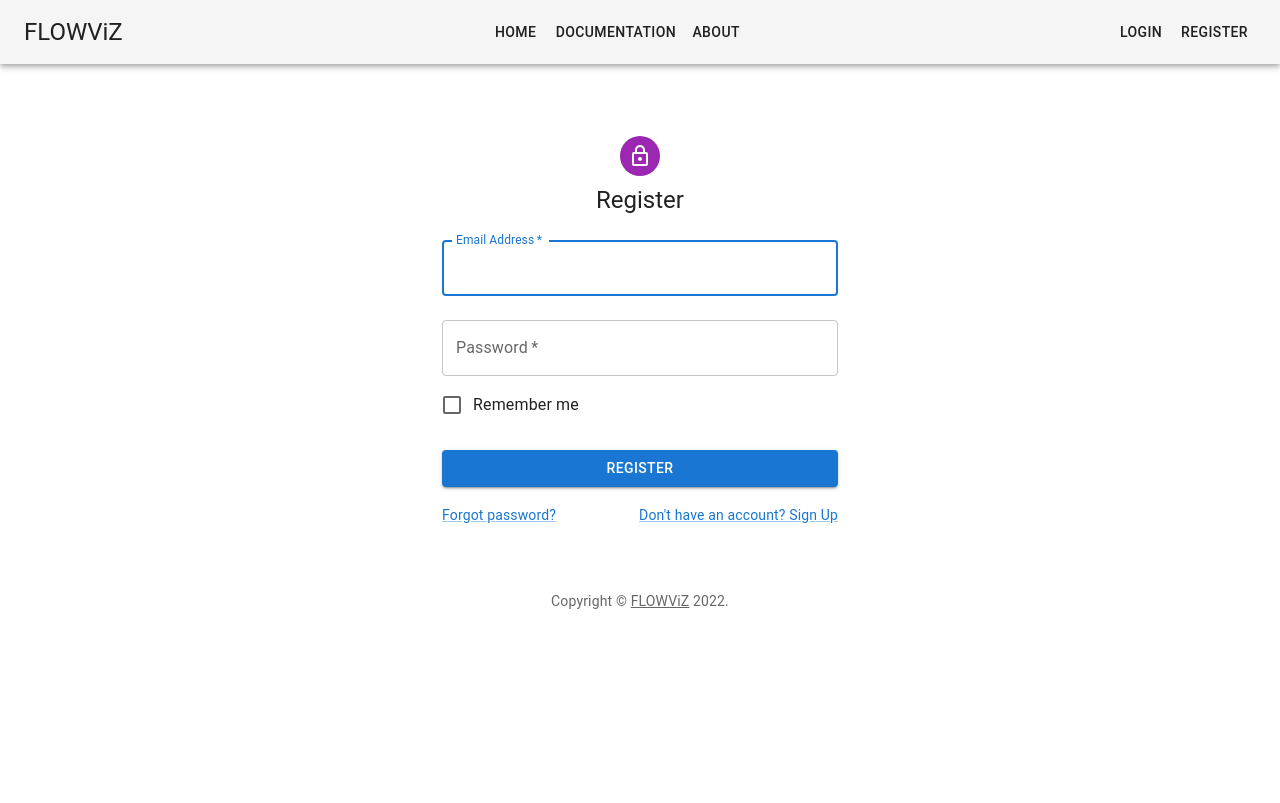
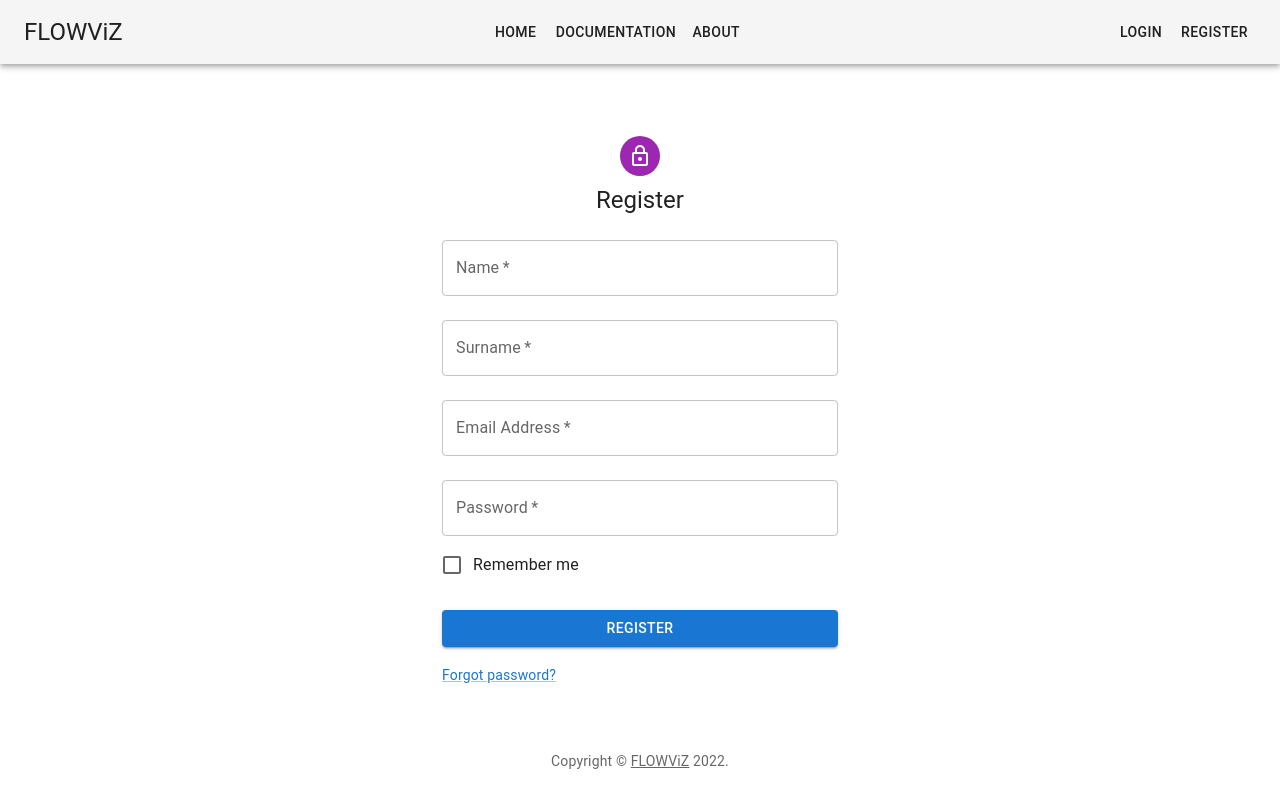
Before and after one commit to mig07/FLOWViZ, a React app in the folder client/: page /register in a window 1280 px wide. Built offline with nearby package versions, Linux system fonts and the light colour scheme.

Commit message:
Changed dev-config; updated doc; updated userForm

```diff
--- a/client/src/App.js
+++ b/client/src/App.js
@@ -21,7 +21,7 @@ export default function App() {
         <NavBar/>
           <Routes>
             <Route exact path={"/"} element={<Home />} />
-            <Route exact path={"/documentation"} element={<Documentation config={Config} />} />
+            <Route exact path={"/documentation"} element={<Documentation config={Config.server} />} />
             <Route exact path={"/about"} element={<About />} />
             <Route exact path={"/login"} element={<Login />} />
             <Route exact path={"/register"} element={<Register />} />
--- a/client/src/component/common/userForm.js
+++ b/client/src/component/common/userForm.js
@@ -15,7 +15,7 @@ import { createTheme, ThemeProvider } from '@mui/material/styles';
 
 const theme = createTheme();
 
-function loginForm() {
+function LoginForm() {
     return (
         <>
             <TextField
@@ -26,7 +26,7 @@ function loginForm() {
                 label="Email Address"
                 name="email"
                 autoComplete="email"
-                autoFocus
+                //autoFocus
             />
             <TextField
                 margin="normal"
@@ -42,7 +42,7 @@ function loginForm() {
     )
 }
 
-function registerForm() {
+function RegisterForm() {
     return (
         <>
             <TextField
@@ -53,7 +53,7 @@ function registerForm() {
                 label="Name"
                 name="name"
                 autoComplete="name"
-                autoFocus
+                //autoFocus
             />
             <TextField
                 margin="normal"
@@ -63,9 +63,8 @@ function registerForm() {
                 label="Surname"
                 name="Surname"
                 autoComplete="Surname"
-                autoFocus
             />
-            { loginForm() }
+            { LoginForm() }
         </>
     )
 }
@@ -99,27 +98,15 @@ export default function UserForm(props) {
             <Typography component="h1" variant="h5">
                 {props.operationName}
             </Typography>
+
             <Box component="form" onSubmit={handleSubmit} noValidate sx={{ mt: 1 }}>
-                <TextField
-                    margin="normal"
-                    required
-                    fullWidth
-                    id="email"
-                    label="Email Address"
-                    name="email"
-                    autoComplete="email"
-                    autoFocus
-                />
-                <TextField
-                    margin="normal"
-                    required
-                    fullWidth
-                    name="password"
-                    label="Password"
-                    type="password"
-                    id="password"
-                    autoComplete="current-password"
-                />
+            { (() => {
+                switch(props.operationName) {
+                    case "Register": return <RegisterForm/>
+                    case "Login": return <LoginForm/>
+                }
+                })()
+            }
             <FormControlLabel
                 control={<Checkbox value="remember" color="primary" />}
                 label="Remember me"
@@ -140,7 +127,7 @@ export default function UserForm(props) {
                 </Grid>
                 <Grid item>
                 <Link href="#" variant="body2">
-                    {"Don't have an account? Sign Up"}
+                    {(() => {if (props.operationName === "Login") return "Don't have an account? Sign Up"})()}
                 </Link>
                 </Grid>
             </Grid>
--- a/client/src/config/dev-config.json
+++ b/client/src/config/dev-config.json
@@ -1,4 +1,7 @@
 {
-    "address": "localhost",
-    "port": 3000
+    "server": {
+        "appProtocol": "http",
+        "address": "localhost",
+        "port": 3000
+    }
 }
--- a/client/src/page/documentation.js
+++ b/client/src/page/documentation.js
@@ -9,7 +9,7 @@ import { createTheme, ThemeProvider } from '@mui/material/styles';
 export default function Documentation(props) {
 
     const theme = createTheme()
-    const uri = `http://${props.config.address}:${props.config.port}/library`
+    const uri = `${props.config.appProtocol}://${props.config.address}:${props.config.port}/library`
 
     console.log(uri)
 
```
Also changed, not shown: client/src/component/home/hero.js (+3 -5 lines).
